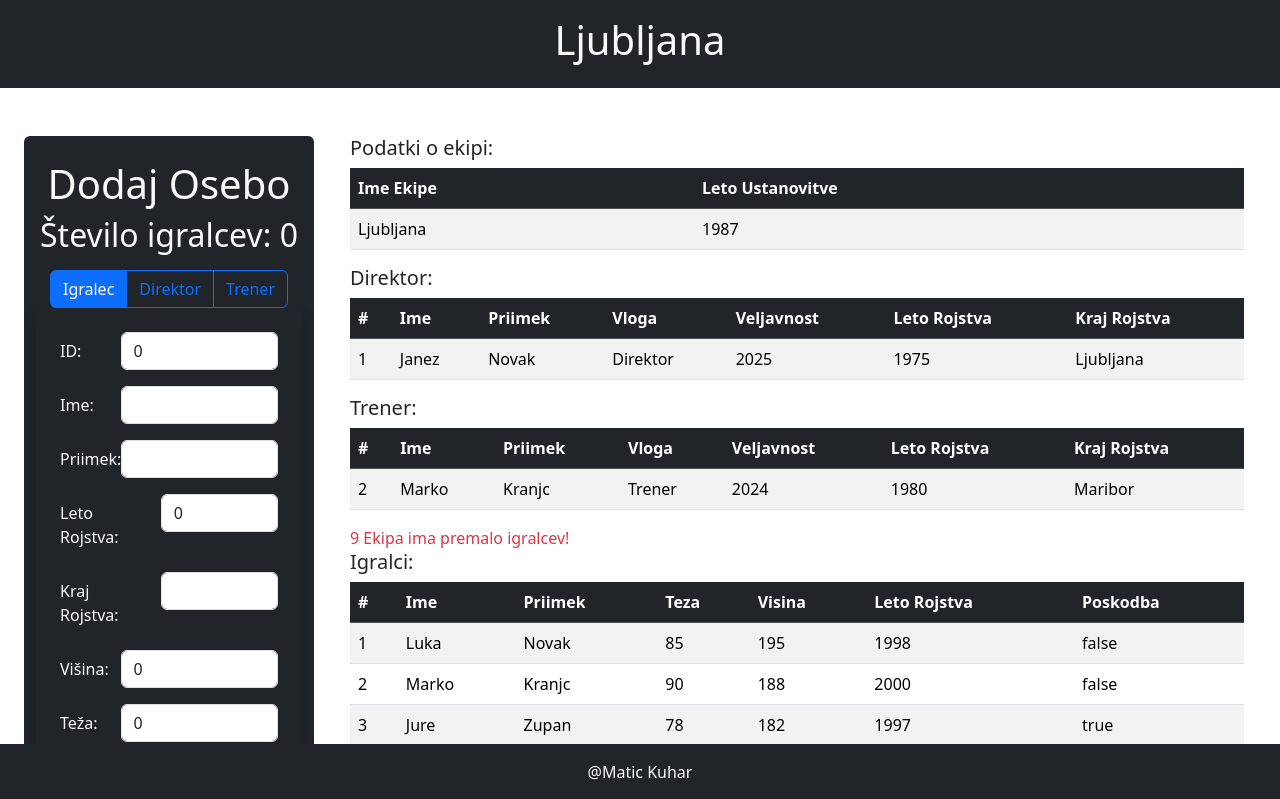
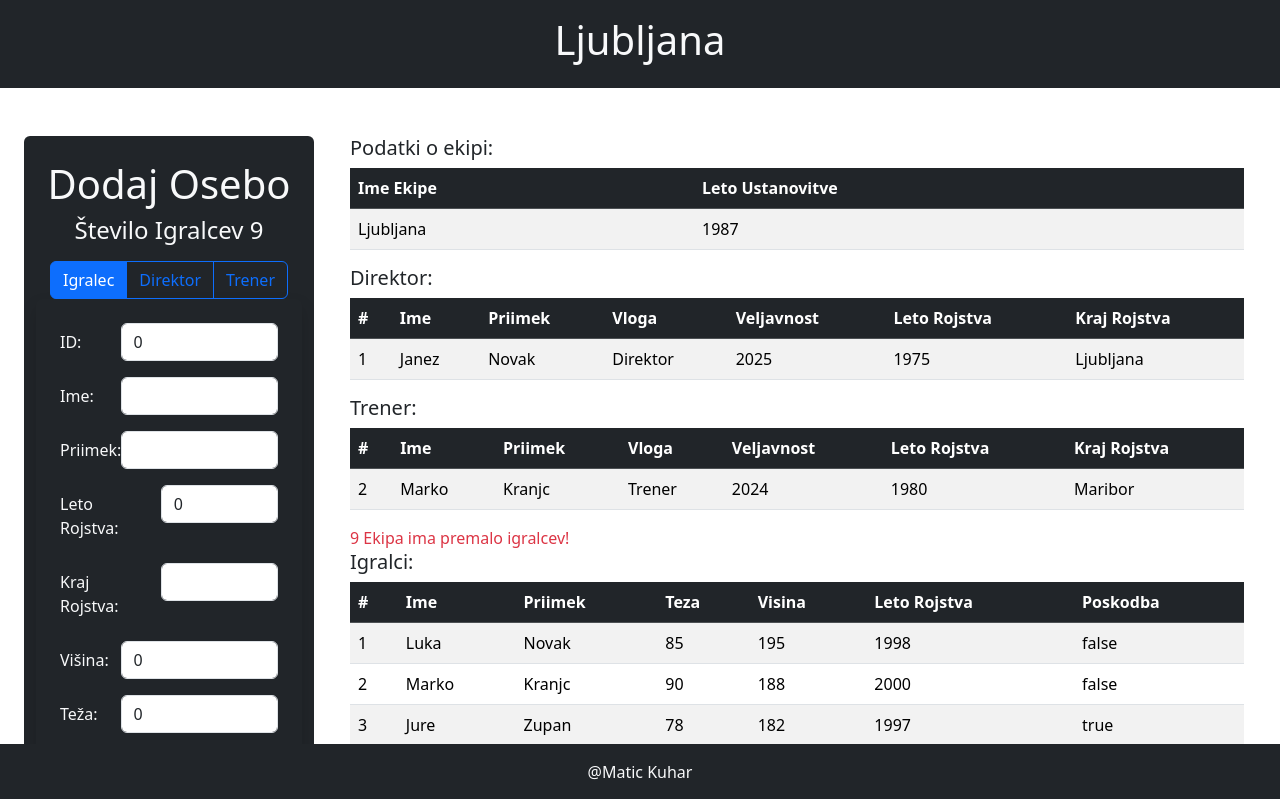
Before and after one commit to Kyuhisan/OORSR---Project, a React (Vite) app in the folder OORSR-Project/: page /ekipa/0 in a window 1280 px wide. Shown: the top 799 px of the page. Built offline with nearby package versions, Linux system fonts and the light colour scheme.

Commit message:
everything working

```diff
--- a/OORSR-Project/src/components/Forms/DodajEkipo.tsx
+++ b/OORSR-Project/src/components/Forms/DodajEkipo.tsx
@@ -3,18 +3,7 @@ import React from "react";
 interface DodajEkipoProps {}
 
 const DodajEkipo: React.FC<DodajEkipoProps> = ({}) => {
-  return (
-    <div className="container bg-dark text-light rounded pt-4">
-      <h1 className="text-center">Dodaj Ekipo</h1>
-      <div className="d-flex justify-content-center">
-        <div className="btn-group">
-          <button type="submit" className="btn btn-primary">
-            Dodaj
-          </button>
-        </div>
-      </div>
-    </div>
-  );
+  return <div>TEST</div>;
 };
 
 export default DodajEkipo;
--- a/OORSR-Project/src/components/Forms/DodajOsebo.tsx
+++ b/OORSR-Project/src/components/Forms/DodajOsebo.tsx
@@ -1,7 +1,9 @@
 import React, { useEffect, useState } from "react";
 import { FunkcionarProps } from "../../models/Funkcionar";
 import { IgralecProps } from "../../models/Igralec";
-import Oseba, { OsebaProps } from "../../models/Oseba";
+import { OsebaProps } from "../../models/Oseba";
+import { EkipaProps } from "../../models/Ekipa";
+import { useParams } from "react-router-dom";
 
 type OsebaType = "Igralec" | "Direktor" | "Trener";
 
@@ -10,10 +12,13 @@ interface State {
 }
 
 interface DodajOseboProps {
-  seznamIgralcev: IgralecProps[];
+  seznamEkip: EkipaProps[];
 }
 
-const DodajOsebo: React.FC<DodajOseboProps> = ({ seznamIgralcev }) => {
+const DodajOsebo: React.FC<DodajOseboProps> = ({ seznamEkip }) => {
+  const { idEkipe } = useParams<{ idEkipe: string }>();
+  const ekipaId = parseInt(idEkipe || "0", 10);
+
   const [osebaType, setOsebaType] = useState<OsebaType>("Igralec");
   const [osebaData, setOsebaData] = useState<
     OsebaProps & Partial<IgralecProps & FunkcionarProps>
@@ -26,14 +31,14 @@ const DodajOsebo: React.FC<DodajOseboProps> = ({ seznamIgralcev }) => {
   });
 
   const [osebe, setOsebe] = useState<State["osebe"]>(
-    () => JSON.parse(localStorage.getItem("osebe") || "[]") || seznamIgralcev
+    () => seznamEkip[ekipaId].igralci
   );
+
   const [playerCount, setPlayerCount] = useState(0);
 
   useEffect(() => {
     const count = osebe.filter((o) => "visina" in o && "teza" in o).length;
     setPlayerCount(count);
-    localStorage.setItem("osebe", JSON.stringify(osebe));
   }, [osebe]);
 
   const handleInputChange = (
@@ -50,6 +55,7 @@ const DodajOsebo: React.FC<DodajOseboProps> = ({ seznamIgralcev }) => {
     e.preventDefault();
 
     let newOseba: IgralecProps | FunkcionarProps;
+
     if (osebaType === "Igralec") {
       newOseba = {
         ...(osebaData as IgralecProps),
@@ -78,7 +84,7 @@ const DodajOsebo: React.FC<DodajOseboProps> = ({ seznamIgralcev }) => {
     <div className="container bg-dark text-light rounded pt-4">
       <h1 className="text-center">Dodaj Osebo</h1>
       <div className="text-center mb-3">
-        <h2>Število igralcev: {playerCount}</h2>
+        <h4 className="text-center">Število Igralcev {playerCount}</h4>
       </div>
       <div className="d-flex justify-content-center">
         <div className="btn-group">
@@ -279,14 +285,6 @@ const DodajOsebo: React.FC<DodajOseboProps> = ({ seznamIgralcev }) => {
           Dodaj
         </button>
       </form>
-      <h2 className="text-center mt-5">Seznam Oseb</h2>
-      {osebe.map((o, index) => (
-        <div key={index} className="card mt-2">
-          <div className="card-body">
-            <Oseba {...o} />
-          </div>
-        </div>
-      ))}
     </div>
   );
 };
--- a/OORSR-Project/src/components/Layout/Telo.tsx
+++ b/OORSR-Project/src/components/Layout/Telo.tsx
@@ -1,8 +1,7 @@
 import React from "react";
-import { Routes, Route } from "react-router-dom";
+import { Routes, Route, Link } from "react-router-dom";
 import SeznamEkip from "../DataDisplay/SeznamEkip";
 import { EkipaProps } from "../../models/Ekipa";
-import { IgralecProps } from "../../models/Igralec";
 import PrikazEkipe from "../DataDisplay/PrikazEkipe";
 import DodajOsebo from "../Forms/DodajOsebo";
 import DodajEkipo from "../Forms/DodajEkipo";
@@ -12,22 +11,24 @@ interface TeloProps {
 }
 
 const Telo: React.FC<TeloProps> = ({ seznamEkip }) => {
-  const [igralci, setIgralci] = React.useState<IgralecProps[]>([]);
-
-  React.useEffect(() => {
-    if (seznamEkip.length > 0) {
-      setIgralci(seznamEkip[1].igralci);
-    }
-  }, [seznamEkip]);
-
   return (
     <div className="row px-4">
       <div className="col-3">
         <Routes>
-          <Route path="/" element={<DodajEkipo />} />
+          <Route
+            path="/"
+            element={
+              <div className="container bg-dark text-light rounded p-4">
+                <Link to={`/dodajEkipo`} className="no-style">
+                  <h1 className="text-center no-style">Dodaj Ekipo</h1>
+                </Link>
+              </div>
+            }
+          />
+          <Route path="/dodajEkipo" element={<DodajEkipo />} />
           <Route
             path="/ekipa/:idEkipe"
-            element={<DodajOsebo seznamIgralcev={igralci} />}
+            element={<DodajOsebo seznamEkip={seznamEkip} />}
           />
         </Routes>
       </div>
```
